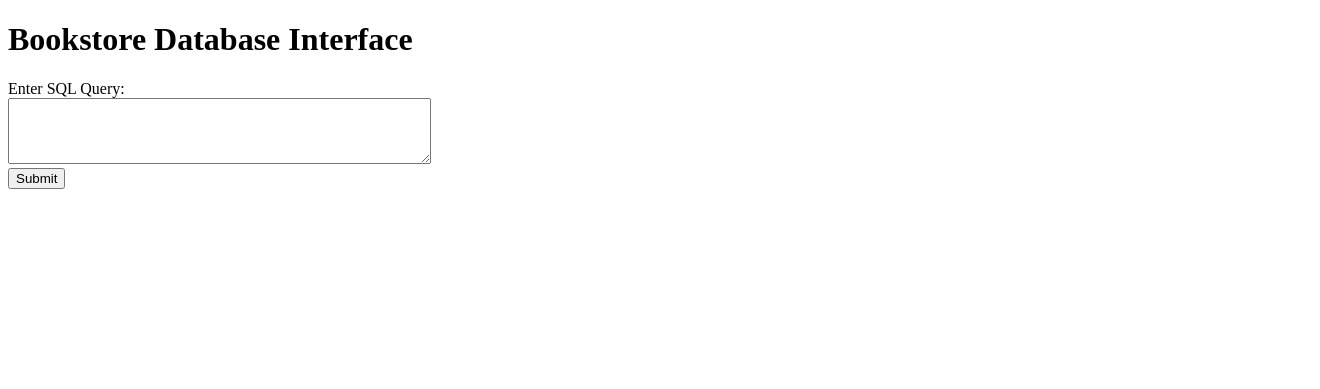
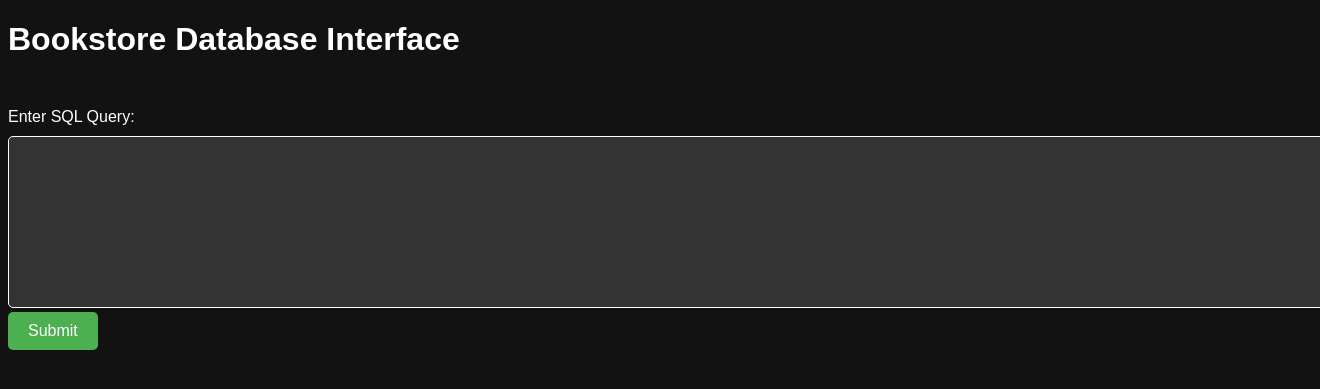
Before and after one commit to JP-Halog/Bookstore-DB-SQL, a PHP site: page / in a window 1320 px wide; the page is wider, and only the part inside the window is pictured. Shown: the top 389 px of that part. Run offline with PHP 8.4, Linux system fonts and the light colour scheme.

Commit message:
Had to make it dark mode of course.

```diff
--- a/index.php
+++ b/index.php
@@ -2,12 +2,47 @@
 <html>
 <head>
   <title>Bookstore Database Interface</title>
+  <style>
+    body {
+      background-color: #121212;
+      color: #FFFFFF;
+      font-family: Arial, sans-serif;
+    }
+    form {
+      margin-top: 50px;
+    }
+    label {
+      display: block;
+      margin-bottom: 10px;
+    }
+    textarea {
+      width: 100%;
+      height: 150px;
+      padding: 10px;
+      border-radius: 5px;
+      border: 1px solid #FFFFFF;
+      background-color: #333333;
+      color: #FFFFFF;
+    }
+    input[type="submit"] {
+      padding: 10px 20px;
+      border: none;
+      border-radius: 5px;
+      background-color: #4CAF50;
+      color: #FFFFFF;
+      font-size: 16px;
+      cursor: pointer;
+    }
+    input[type="submit"]:hover {
+      background-color: #45a049;
+    }
+  </style>
 </head>
 <body>
   <h1>Bookstore Database Interface</h1>
   <form method="post" action="execute_query.php">
-    <label for="query">Enter SQL Query:</label><br>
-    <textarea id="query" name="query" rows="4" cols="50"></textarea><br>
+    <label for="query">Enter SQL Query:</label>
+    <textarea id="query" name="query" rows="4" cols="50"></textarea>
     <input type="submit" value="Submit">
   </form>
 </body>
```
